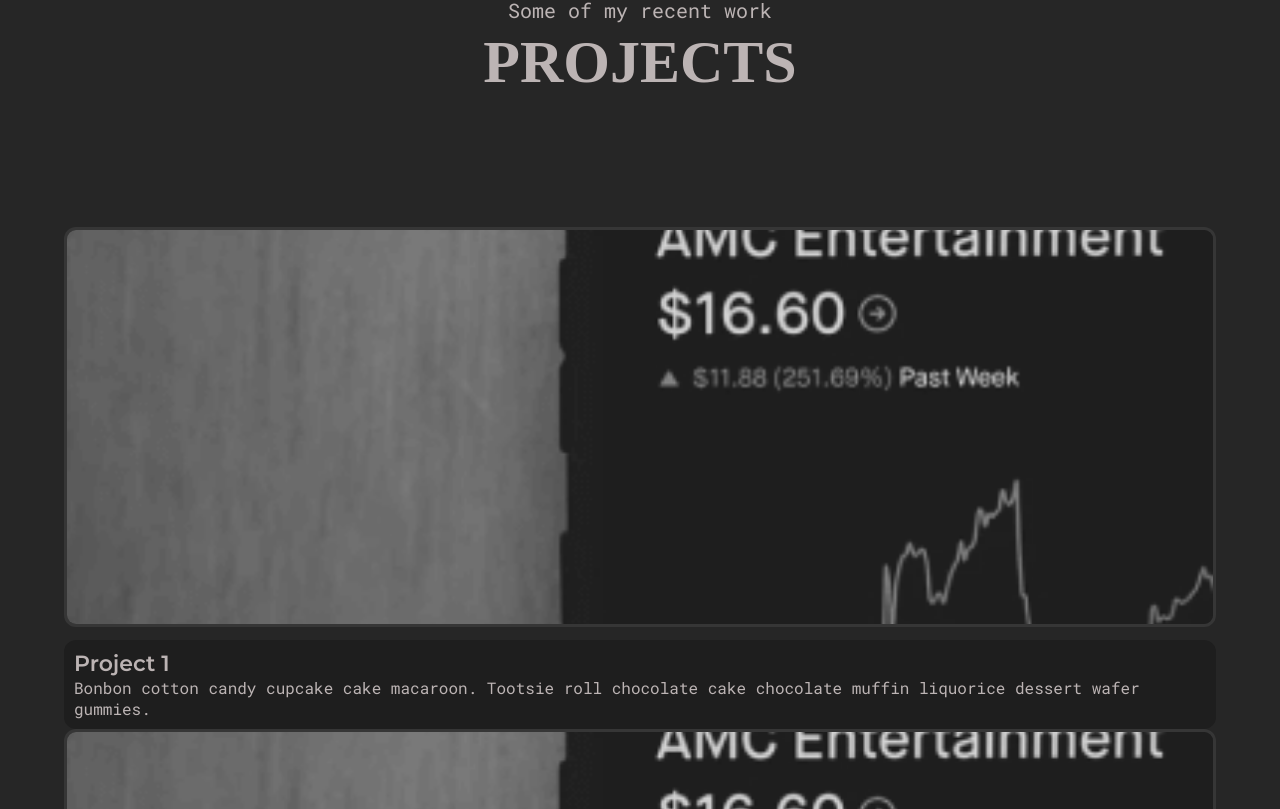
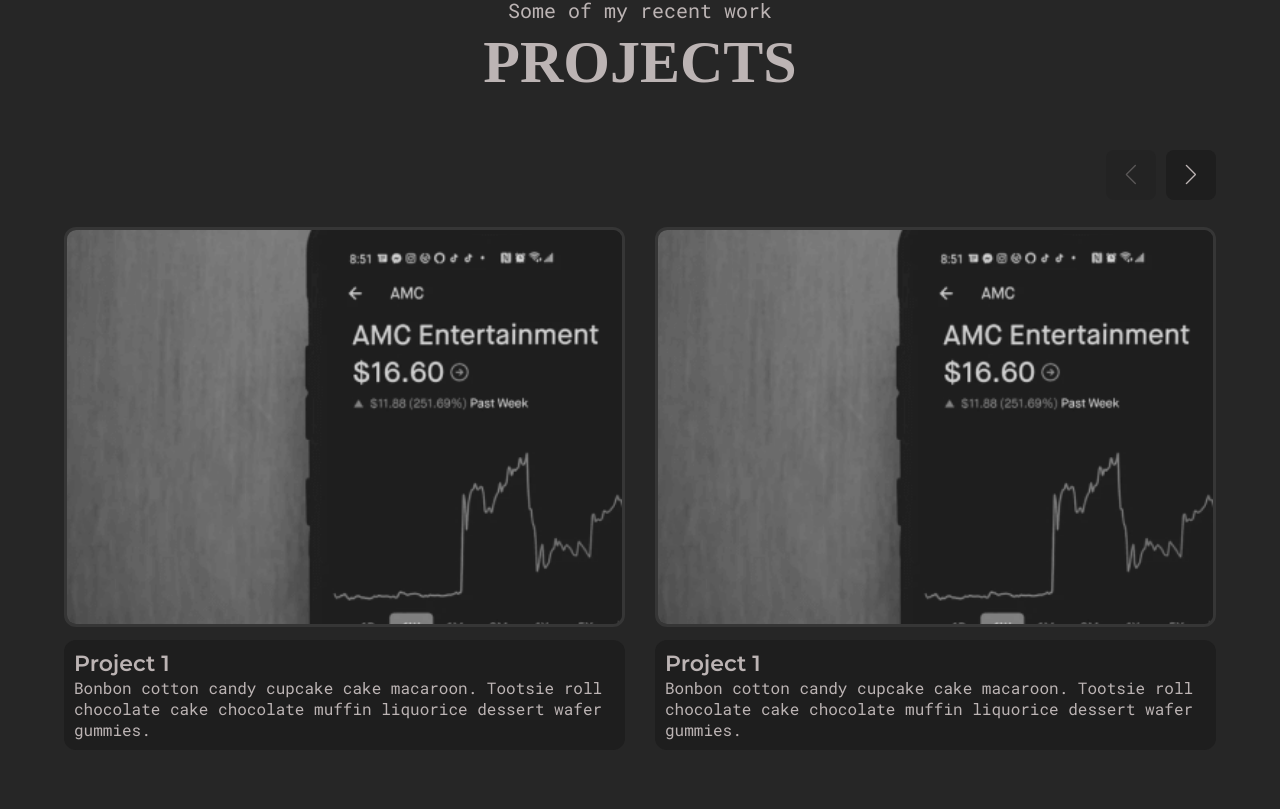
Before and after one commit to kyvycodes/k-react-portfolio, a React (Create React App) app: page / in a window 1280 px wide. Shown: the part 1451-2260 px from the top of the page. Built offline with nearby package versions, Linux system fonts and the light colour scheme; the HTML template or start-up script is replaced by a standard one; a web font is replaced by a local one.

Commit message:
feat: swiper css

```diff
--- a/src/components/ProjectSection.js
+++ b/src/components/ProjectSection.js
@@ -1,9 +1,14 @@
 import React from 'react'
 import SectionTitle from './SectionTitle'
-import { Swiper } from "swiper/react";
 import projects from '../assets/data/projects'
 import IndividualProject from './IndividualProject';
 import styled from 'styled-components';
+
+import { Swiper, SwiperSlide } from "swiper/react";
+import SwiperCore, { Navigation } from 'swiper'
+import 'swiper/swiper-bundle.min.css'
+
+SwiperCore.use([Navigation])
 
 const ProjectSectionStyle = styled.div`
 padding: 10rem 0;
@@ -20,6 +25,31 @@
   padding-top: 8rem;
   max-width: 100%;
 }
+// swiper arrows
+.swiper-button-prev,
+.swiper-button-next {
+position: absolute;
+height: 50px;
+width: 50px;
+background-color: var(--deep-dark);
+// Note: Z index only works on positioned elements ( position:absolute , position:relative , or position:fixed
+z-index: 10;
+right: 60px;
+left: auto;
+top: 0;
+transform: translateY(50%);
+color: var(--gray-1);
+border-radius: 8px;
+}
+.swiper-button-next {
+  right: 0;
+}
+
+.swiper-button-prev::after,
+.swiper-button-next::after {
+  font-size: 2rem;
+}
+.
 `
 
 export default function ProjectSection() {
@@ -28,10 +58,35 @@
       <div className='container'>
         <SectionTitle title="Projects" subtitle="Some of my recent work"/>
         <div className='project_all_items'>
-          <Swiper>
+          <Swiper
+          spaceBetween={30}
+          slidesPerView={2}
+          navigation
+          breakpoints={
+            {
+              // if window width is better than or equal to 640 show one,
+              640: {
+                slidesPerView: 1,
+              },
+              768: {
+                slidesPerView: 2,
+              },
+              //as I add more projects
+              // 1200: {
+              //   slidesPerView: 3,
+              // }
+
+            }
+          }
+          >
             {projects.map((project, index) => {
               if(index >= 3) return;
-              return <IndividualProject/>
+              return (
+                // unique key from project data id
+                <SwiperSlide key={project.id}>
+                  <IndividualProject/>
+                </SwiperSlide>
+              )
             })}
           </Swiper>
         </div>
```
